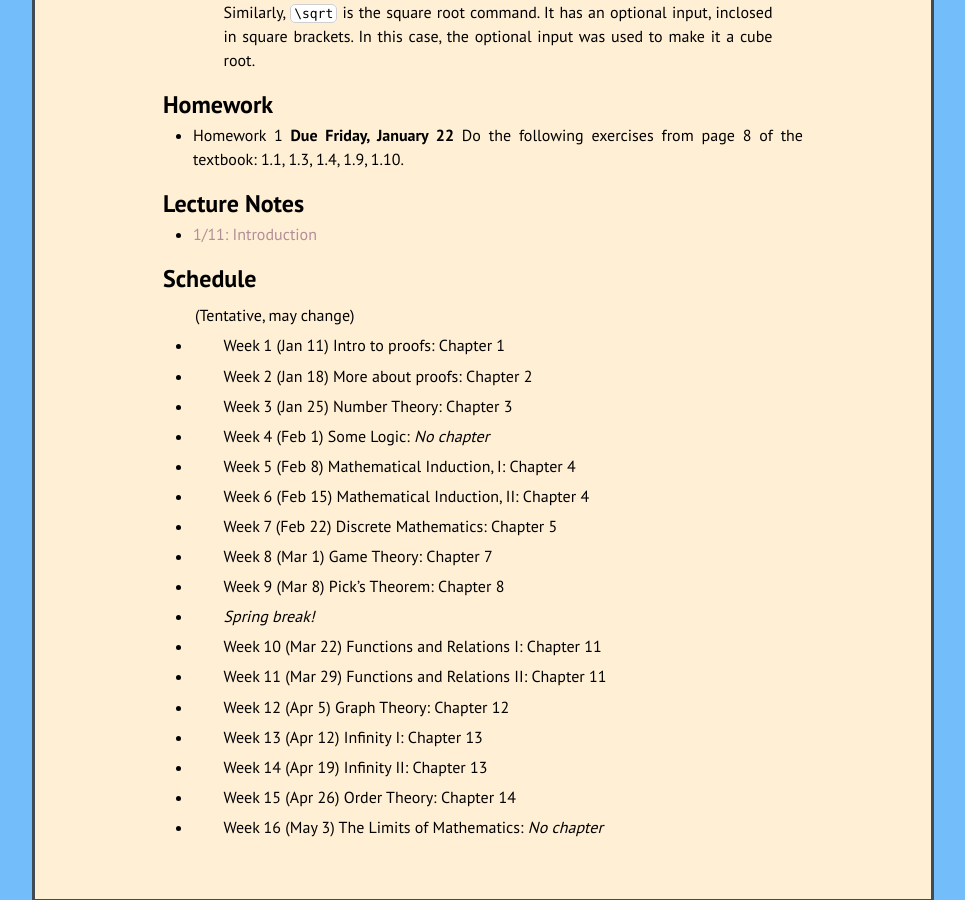
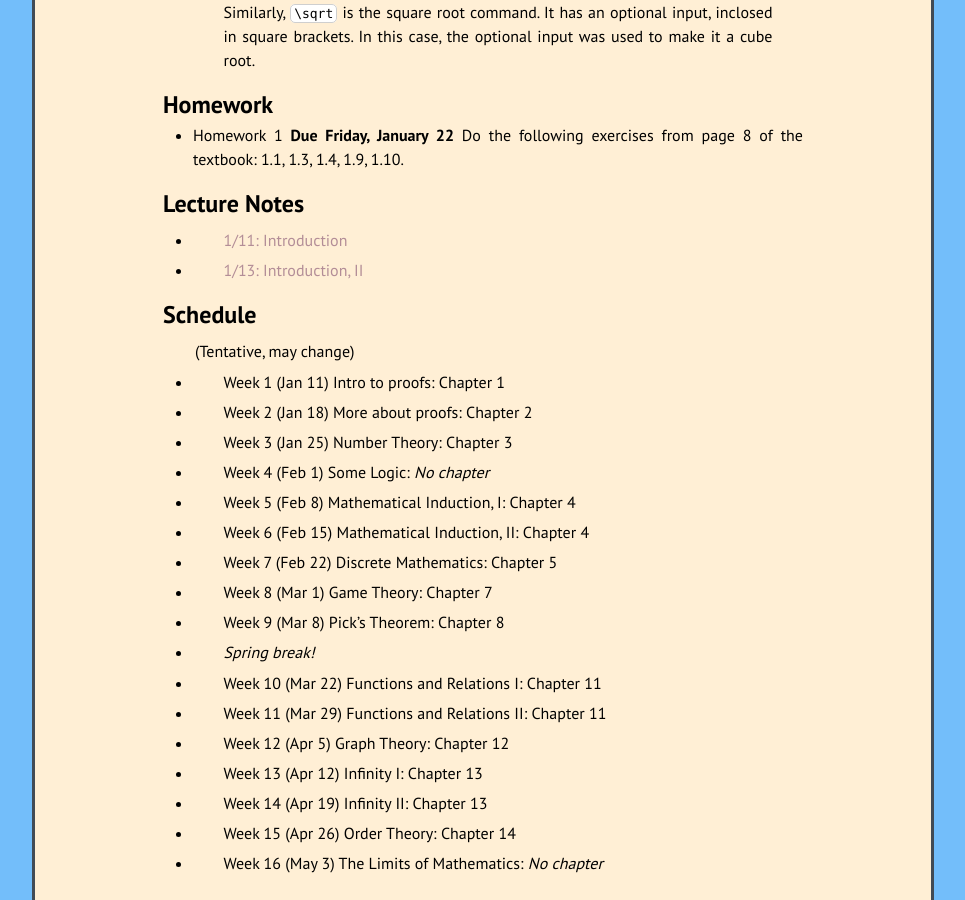
Before and after one commit to kamerynjw/kamerynjw.github.io, a Jekyll site: the page built from teaching/2021/math321.md, in a window 1280 px wide and 900 px high, scrolled down 998 px. Shown: the whole window, without its empty margins (157-1122 px from the left). Built offline with Jekyll 4.4.1, drawn with Linux system fonts in a browser that asks for light colours; nearby versions of some CDN libraries; formulas are drawn with MathJax 3.

Commit message:
new slides here

```diff
--- a/teaching/2021/math321.md
+++ b/teaching/2021/math321.md
@@ -35,6 +35,8 @@ Lecture Notes
 -------
 
 * [1/11: Introduction]({{ page.url }}intro.pdf)
+
+* [1/13: Introduction, II]({{ page.url }}intro2.pdf)
 
 Schedule
 --------
```
Also changed, not shown: 1 other file.
